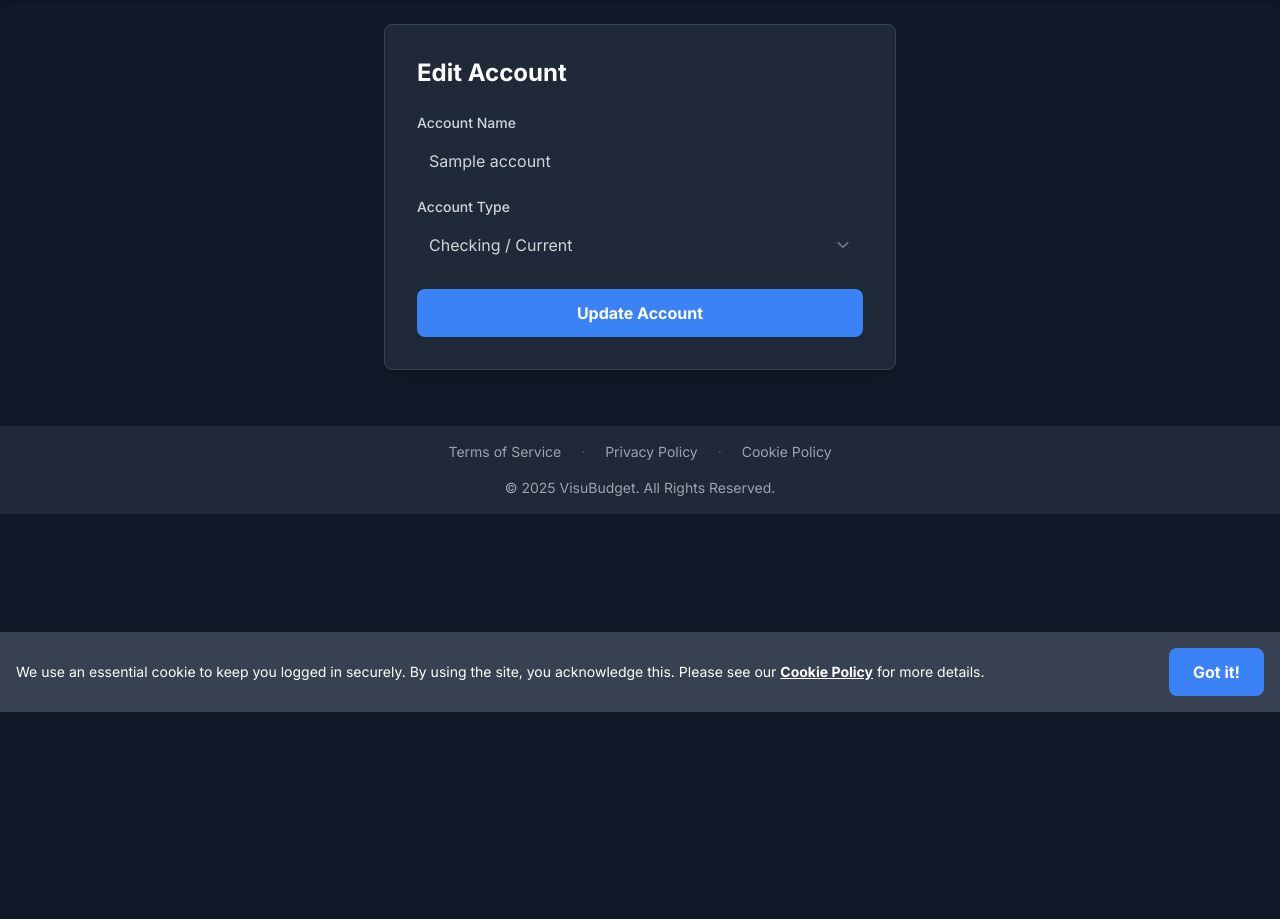
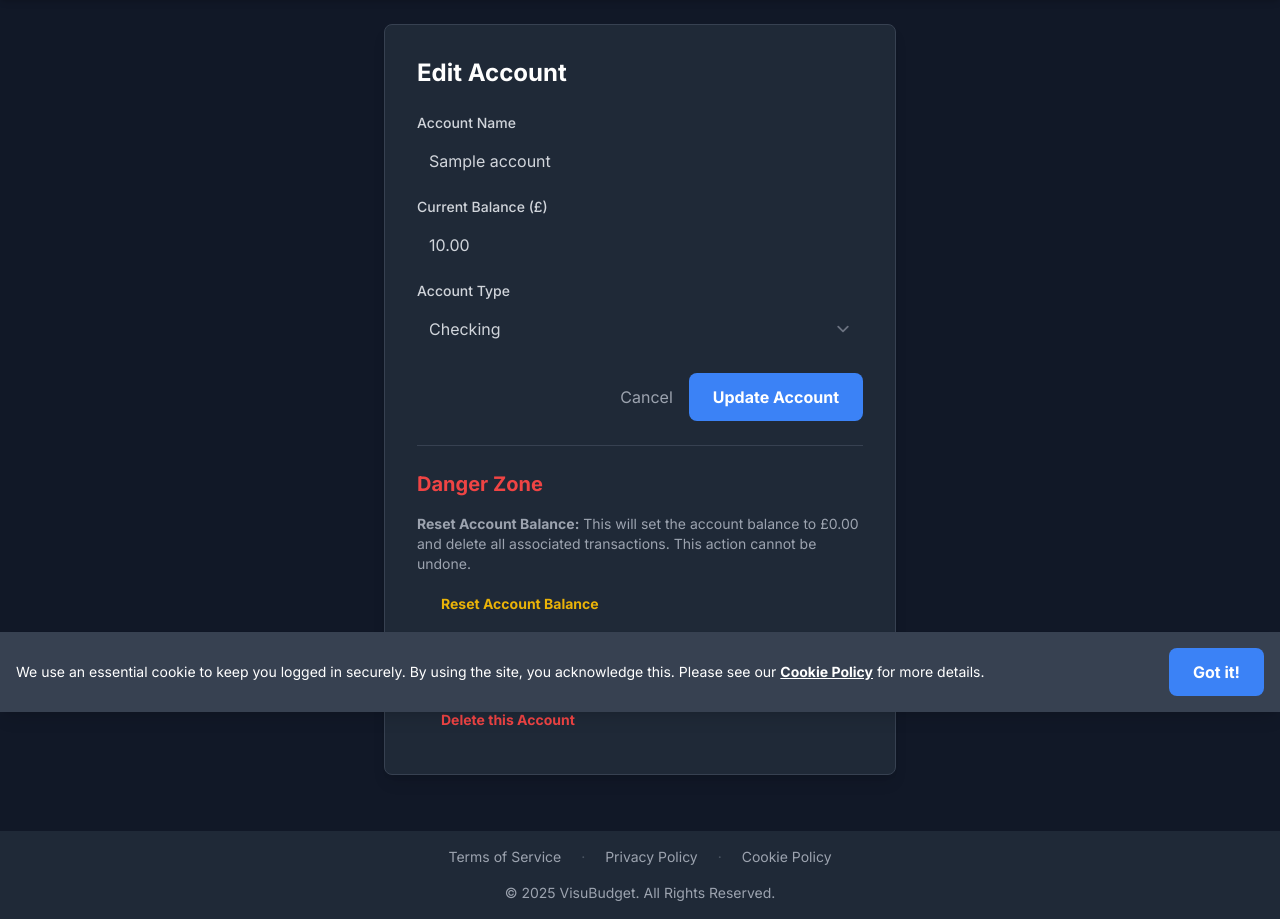
Before and after one commit to Delirious252904/VisuBudget, a PHP site: template app/views/accounts/edit.php in a window 1280 px wide. Shown: the part 88-1007 px from the top of the page. Before the commit the page ends 800 px from the top, so only its background shows below. Run offline with PHP 8.4, Linux system fonts and the light colour scheme; the template is opened without the code that fills it: most values are stand-ins (such as "Sample title", 1, 10 or a date in 2020); some libraries are stand-ins or nearby versions.

Commit message:
Fix: Restored missing options to update account balance

```diff
--- a/app/views/accounts/edit.php
+++ b/app/views/accounts/edit.php
@@ -1,23 +1,62 @@
-<!-- -------------------------------------------------- -->
-<!-- File: app/views/accounts/edit.php                  -->
-<!-- This is the form for editing an account's details. -->
-<!-- -------------------------------------------------- -->
+<?php
+// app/views/accounts/edit.php
+?>
+
 <section class="bg-gray-800 rounded-lg shadow-lg p-6 md:p-8 max-w-lg mx-auto">
     <h2 class="text-2xl font-bold mb-6">Edit Account</h2>
-    <form action="/account/edit/<?php echo $account['account_id']; ?>" method="POST">
+
+    <!-- Edit Account Form -->
+    <form action="/accounts/update/<?php echo htmlspecialchars($account['account_id']); ?>" method="post">
         <div class="mb-4">
-            <label for="account_name" class="block mb-2 text-sm font-medium text-gray-300">Account Name</label>
-            <input type="text" name="account_name" id="account_name" class="form-input" value="<?php echo htmlspecialchars($account['account_name']); ?>" required>
+            <label for="name" class="block mb-2 text-sm font-medium text-gray-300">Account Name</label>
+            <input type="text" id="name" name="name" class="form-input" value="<?php echo htmlspecialchars($account['name']); ?>" required>
+        </div>
+        <div class="mb-4">
+            <label for="balance" class="block mb-2 text-sm font-medium text-gray-300">Current Balance (£)</label>
+            <input type="number" step="0.01" id="balance" name="balance" class="form-input" value="<?php echo number_format($account['balance'], 2, '.', ''); ?>" required>
         </div>
         <div class="mb-6">
-            <label for="account_type" class="block mb-2 text-sm font-medium text-gray-300">Account Type</label>
-            <select name="account_type" id="account_type" class="form-input">
-                <option value="Checking" <?php if ($account['account_type'] === 'Checking') echo 'selected'; ?>>Checking / Current</option>
-                <option value="Savings" <?php if ($account['account_type'] === 'Savings') echo 'selected'; ?>>Savings</option>
-                <option value="Credit Card" <?php if ($account['account_type'] === 'Credit Card') echo 'selected'; ?>>Credit Card</option>
-                <option value="Cash" <?php if ($account['account_type'] === 'Cash') echo 'selected'; ?>>Cash</option>
+            <label for="type" class="block mb-2 text-sm font-medium text-gray-300">Account Type</label>
+            <select id="type" name="type" class="form-input">
+                <option value="checking" <?php echo ($account['type'] == 'checking') ? 'selected' : ''; ?>>Checking</option>
+                <option value="savings" <?php echo ($account['type'] == 'savings') ? 'selected' : ''; ?>>Savings</option>
+                <option value="credit" <?php echo ($account['type'] == 'credit') ? 'selected' : ''; ?>>Credit</option>
             </select>
         </div>
-        <button type="submit" class="w-full btn btn-primary">Update Account</button>
+
+        <!-- Action Buttons -->
+        <div class="flex items-center justify-end space-x-4">
+            <a href="/accounts" class="text-gray-400 hover:text-white">Cancel</a>
+            <button type="submit" class="btn btn-primary">Update Account</button>
+        </div>
     </form>
+
+    <!-- Danger Zone -->
+    <div class="border-t border-gray-700 mt-6 pt-6 text-left">
+        <h3 class="text-xl font-bold mb-4 text-red-500">Danger Zone</h3>
+        <div class="space-y-6">
+            <!-- Reset Balance Section -->
+            <div>
+                <p class="text-sm text-gray-400 mb-2">
+                    <strong>Reset Account Balance:</strong> This will set the account balance to £0.00 and delete all associated transactions. This action cannot be undone.
+                </p>
+                <form action="/accounts/reset/<?php echo htmlspecialchars($account['account_id']); ?>" method="post" onsubmit="return confirm('Are you sure you want to reset this account\'s balance to £0.00? This will also delete all associated transactions and cannot be undone.');">
+                    <button type="submit" class="btn text-yellow-500 text-sm hover:underline">
+                        Reset Account Balance
+                    </button>
+                </form>
+            </div>
+            <!-- Delete Account Section -->
+            <div>
+                <p class="text-sm text-gray-400 mb-2">
+                    <strong>Delete Account:</strong> This will permanently delete this account and all of its transactions. This action cannot be undone.
+                </p>
+                <form action="/accounts/delete/<?php echo htmlspecialchars($account['account_id']); ?>" method="post" onsubmit="return confirm('Are you sure you want to permanently delete this account? This cannot be undone.');">
+                    <button type="submit" class="btn text-red-500 text-sm hover:underline">
+                        Delete this Account
+                    </button>
+                </form>
+            </div>
+        </div>
+    </div>
 </section>
```
